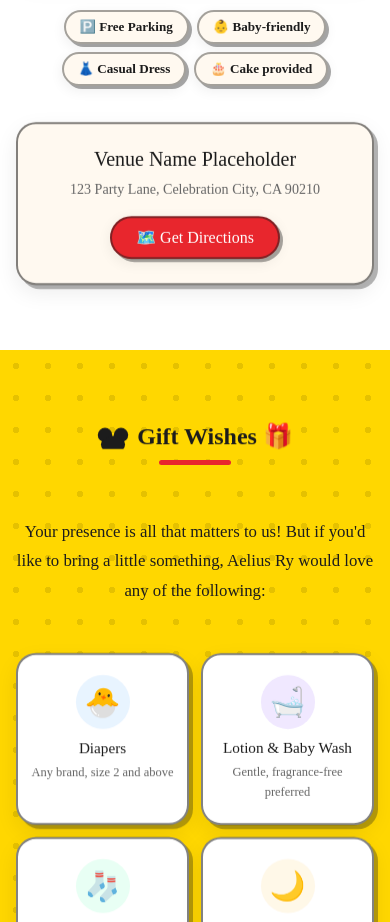
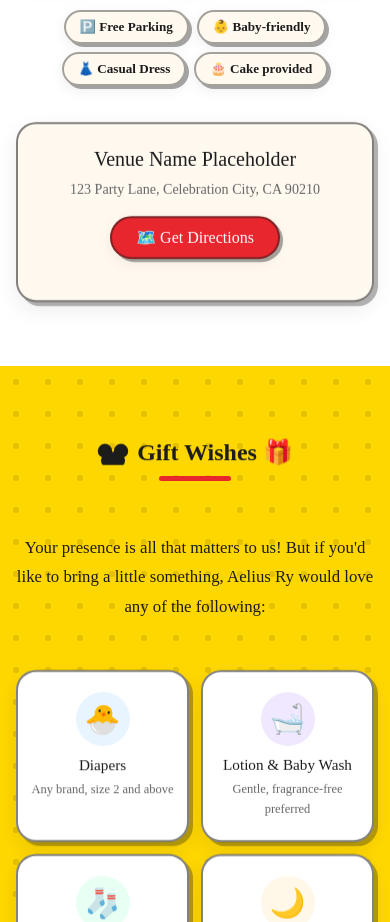
Before and after one commit to sophiaishikawa/Aelius-Birthday, a Next.js app: page / in a window 390 px wide. Shown: the part 1980-2902 px from the top of the page. Built offline with nearby package versions, Linux system fonts and the light colour scheme; no server answers; the database is empty.

Commit message:
fix venue-card class override mobile

```diff
--- a/app/globals.css
+++ b/app/globals.css
@@ -1396,9 +1396,11 @@ body {
     width: 100%;
   }
 
-  /* Venue card full width */
+  /* Venue card full width — override base max-width: 480px */
   .venue-card {
-    max-width: 100%;
+    width: 100% !important;
+    max-width: none !important;
+    min-height: 180px !important;
   }
 
   /* Description card full width */
@@ -1510,8 +1512,10 @@ body {
   }
 
   .venue-card {
+    width: 100% !important;
+    max-width: none !important;
+    min-height: 180px !important;
     padding: 24px 18px;
-    max-width: 100%;
     border-radius: 20px;
     gap: 8px;
   }
```
